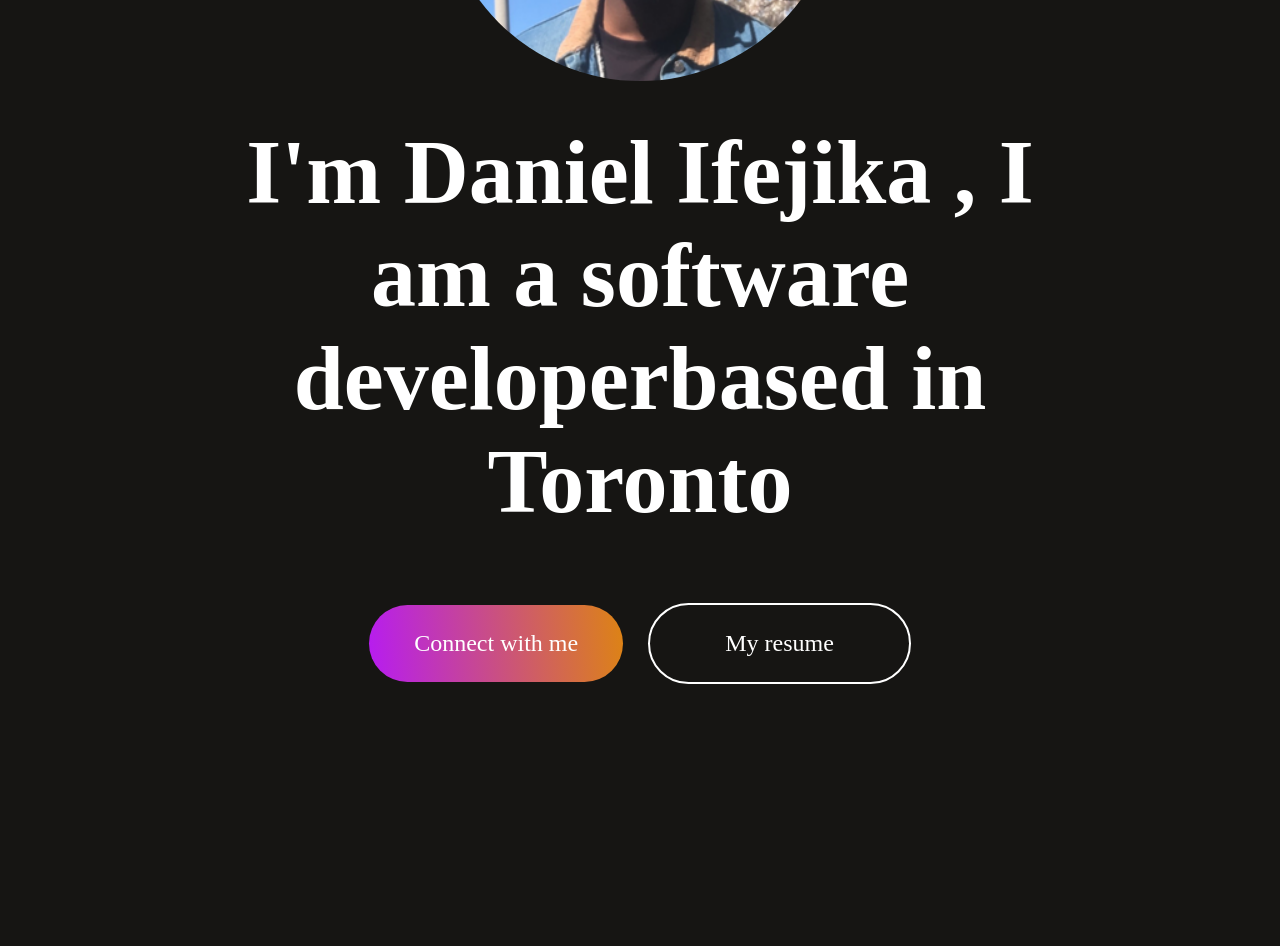
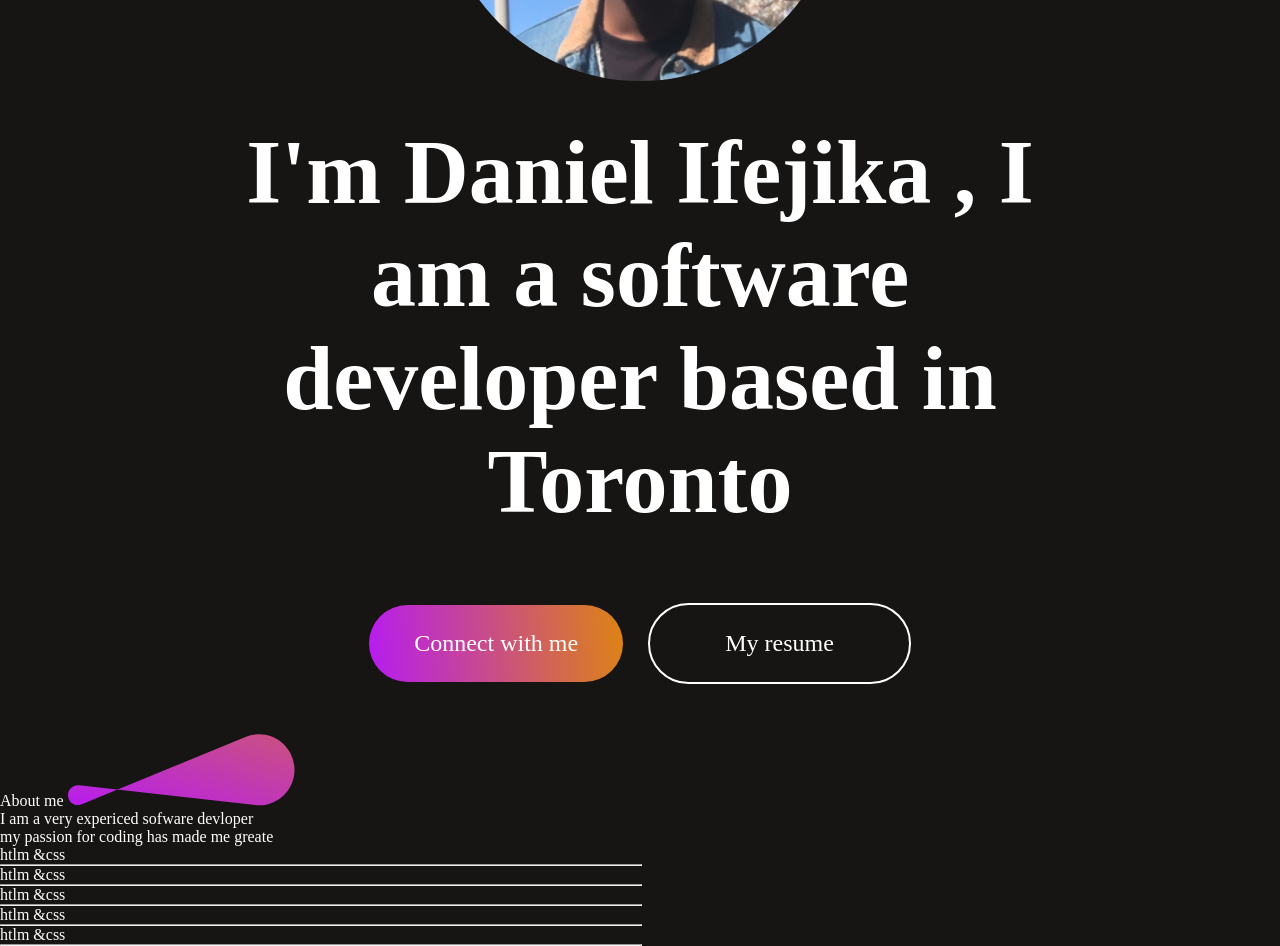
Before and after one commit to ifejika/portfolio-react, a React (Vite) app: page / in a window 1280 px wide. Shown: the part 580-1526 px from the top of the page. Before the commit the page ends 1314 px from the top, so only its background shows below. Built offline with nearby package versions, Linux system fonts and the light colour scheme.

Commit message:
create about me page

```diff
--- a/src/components/About/About.jsx
+++ b/src/components/About/About.jsx
@@ -1,9 +1,29 @@
 import React from 'react'
 import './About.css'
+import theme_pattern from '../../assets/theme_pattern.svg'
+
 const About = () => {
   return (
-    <div>
-
+    <div clasName = "about">
+<div classNmae="about-title">
+  <hi>About me </hi>
+  <img src={theme_pattern} alt= ""/>
+</div>
+<div className= "about-section">
+  <div className = "about-right">
+    <div className="about-para">
+      <p> I am a very expericed sofware devloper </p>
+      <p>my passion for coding has made me greate </p>
+    </div>
+    <div classNmae="about-skils">
+      <div className="about-skill"><p>htlm &css </p><hr style={{width:"50%"}}/></div>
+      <div className="about-skill"><p>htlm &css </p><hr style={{width:"50%"}}/></div>
+      <div className="about-skill"><p>htlm &css </p><hr style={{width:"50%"}}/></div>
+      <div className="about-skill"><p>htlm &css </p><hr style={{width:"50%"}}/></div>
+      <div className="about-skill"><p>htlm &css </p><hr style={{width:"50%"}}/></div>
+    </div>
+  </div>
+</div>
     </div>
   )
 }
--- a/src/components/Hero/Hero.jsx
+++ b/src/components/Hero/Hero.jsx
@@ -6,7 +6,7 @@ const Hero = () => {
   return (
     <div className= 'hero'>
 <img src={profile} alt=""/>
-<h1> I'm Daniel Ifejika , I am a software developerbased in Toronto</h1>
+<h1> I'm Daniel Ifejika , I am a software developer based in Toronto</h1>
 <p></p> {/** comback here to edit the file  */}
 <div className="hero-action">
  <div className= "hero-connect">Connect with me </div>
```
